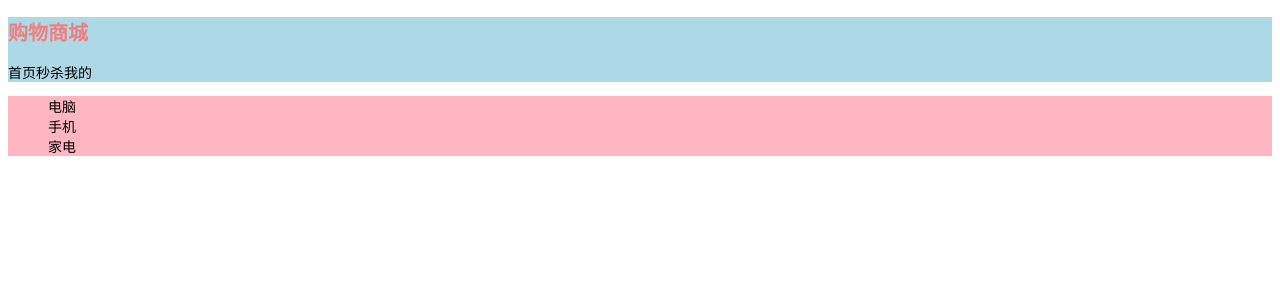
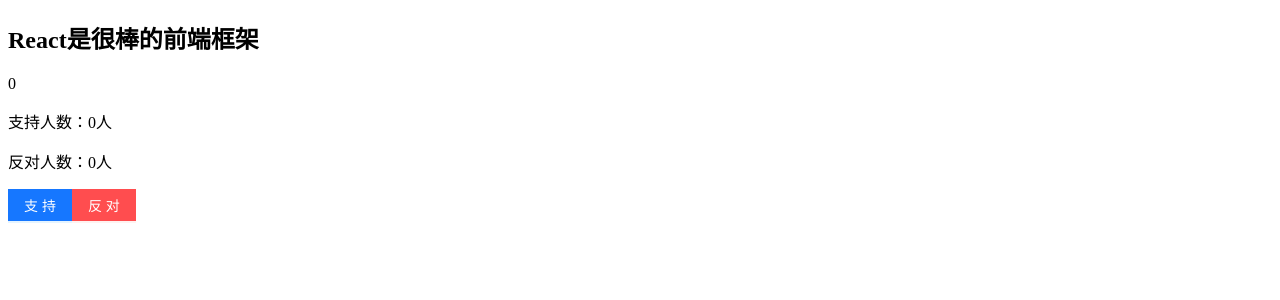
Before and after one commit to stevenliu986/react-demo, a React (Create React App) app: page / in a window 1280 px wide. Shown: the top 300 px of the page. Built offline with nearby package versions, Linux system fonts and the light colour scheme.

Commit message:
modified:   package-lock.json 	modified:   package.json 	modified:   src/components/Vote.jsx 	new file:   src/components/Vote1.jsx 	new file:   src/components/VoteFooter.jsx 	new file:   src/components/VoteMain.jsx 	modified:   src/index.jsx 	new file:   src/store/index.js

```diff
--- a/src/components/Vote.jsx
+++ b/src/components/Vote.jsx
@@ -1,36 +1,16 @@
-import { Button } from "antd";
-import React, { useState } from "react";
+import React from "react";
+import VoteFooter from "./VoteFooter";
+import VoteMain from "./VoteMain";
 
-const Vote = (props) => {
-  // 不推荐这种方法来管理state。官方建议：需要几个state，就执行几个useState来管理state。
-  let [state, setState] = useState({
-    supNum: 10,
-    oppNum: 5,
-  });
-
-  const handle = (type) => {
-    if (type === "sup") {
-      setState({ ...state, supNum: state.supNum + 1 });
-      return;
-    }
-    setState({ ...state, oppNum: state.oppNum + 1 });
-  };
+const Vote = () => {
   return (
     <div className="vote-box">
       <div className="header">
-        <h2>{props.title}</h2>{" "}
-        <span>投票总人数：{state.supNum + state.oppNum}</span>
+        <h2 className="title">React是很棒的前端框架</h2>
+        <span className="num">0</span>
       </div>
-      <div className="main">
-        <p className="support">支持人数：{state.supNum}</p>
-        <p className="opposite">反对人数：{state.oppNum}</p>
-      </div>
-      <Button type="primary" onClick={handle.bind(null, "sup")}>
-        支持
-      </Button>
-      <Button type="primary" danger onClick={handle.bind(null, "opp")}>
-        反对
-      </Button>
+      <VoteMain />
+      <VoteFooter />
     </div>
   );
 };
--- /dev/null
+++ b/src/components/VoteFooter.jsx
@@ -0,0 +1,15 @@
+import { Button } from "antd";
+import React from "react";
+
+const VoteFooter = () => {
+  return (
+    <div className="footer">
+      <Button type="primary">支持</Button>
+      <Button type="primary" danger>
+        反对
+      </Button>
+    </div>
+  );
+};
+
+export default VoteFooter;
--- /dev/null
+++ b/src/components/VoteMain.jsx
@@ -0,0 +1,12 @@
+import React from "react";
+
+const VoteMain = () => {
+  return (
+    <div className="main">
+      <p>支持人数：0人</p>
+      <p>反对人数：0人</p>
+    </div>
+  );
+};
+
+export default VoteMain;
--- a/src/index.jsx
+++ b/src/index.jsx
@@ -2,22 +2,26 @@
 import zhCN from "antd/locale/zh_CN";
 import React from "react";
 import ReactDOM from "react-dom/client";
-// import Vote from "./components/Vote";
+import Vote from "./components/Vote";
 // import Demo from "./components/Demo5";
-import Menu from "./components/Menu";
-import Nav from "./components/Nav";
+
 import "./index.scss";
 
 const root = ReactDOM.createRoot(document.getElementById("root"));
-
+root.render(
+  <ConfigProvider locale={zhCN}>
+    <Vote />
+  </ConfigProvider>
+);
+/*
+import Menu from "./components/Menu";
+import Nav from "./components/Nav";
 root.render(
   <ConfigProvider locale={zhCN}>
     <Nav />
     <Menu />
   </ConfigProvider>
 );
-
-/*
 
 root.render(
   <ConfigProvider locale={zhCN}>
--- /dev/null
+++ b/src/store/index.js
@@ -0,0 +1 @@
+// 创建redux的公式容器
```
Also changed, not shown: package.json (+7 -0 lines), src/components/Vote1.jsx (added, +38 -0 lines), 1 other file (tests, documents, lock files or other folders).
